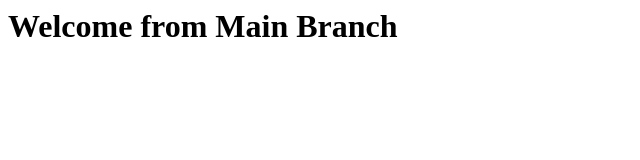
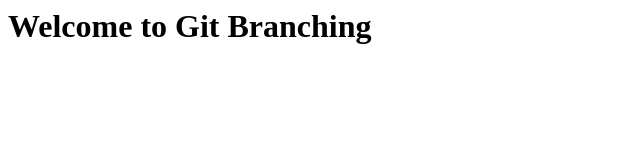
Before and after one commit to SuhanaShaik97/Git-Branching, a plain HTML site: page index.html in a window 1280 px wide. Shown: the whole page, without its empty margins (0-640 px from the left). Drawn offline with Linux system fonts and the light colour scheme.

Commit message:
Resolved merge conflict

```diff
--- a/index.html
+++ b/index.html
@@ -1,7 +1,7 @@
 <html>
 <body>
 <header>
-<h1>Welcome from Main Branch</h1>
+<h1>Welcome to Git Branching</h1>
 </header>
 </body>
 </html>
```
